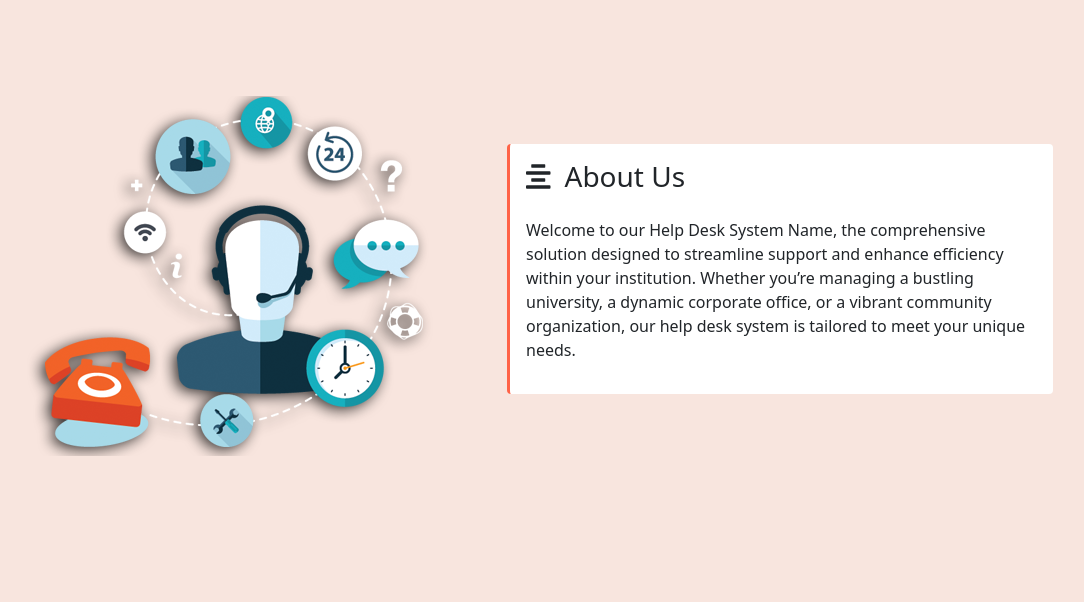
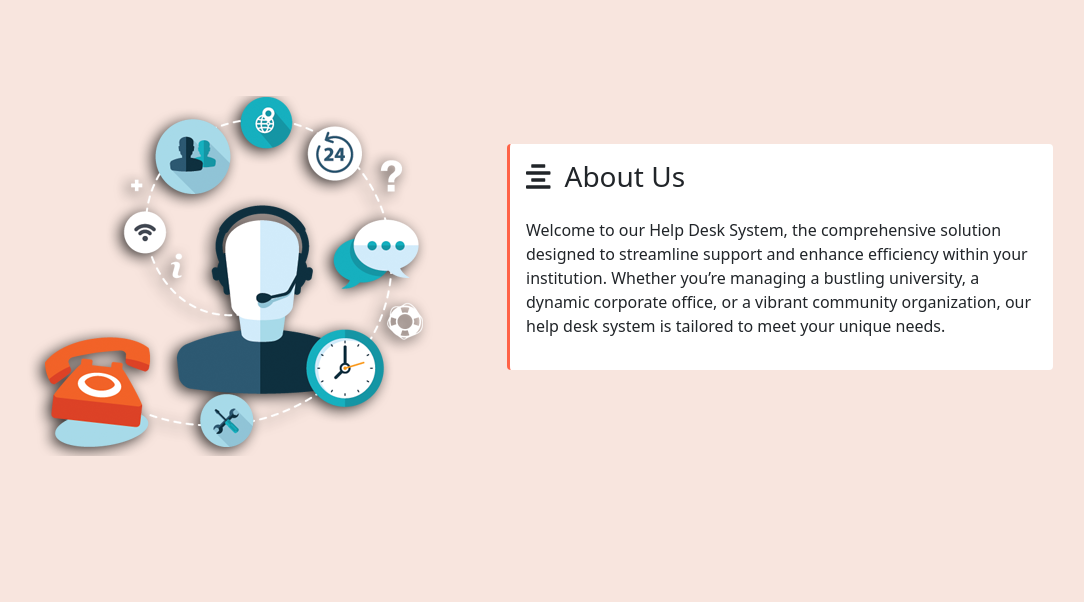
Before and after one commit to marvel9117/help_desk_management_system, a PHP site: page /about.php in a window 1280 px wide. Shown: the part 86-688 px from the top of the page, without its empty margins (145-1229 px from the left). Run offline with PHP 8.4, Linux system fonts and the light colour scheme.

Commit message:
help desk solve

```diff
--- a/about.php
+++ b/about.php
@@ -51,7 +51,7 @@
             <div class="card" id="login">
                 <div class="card-body">
                     <h3 class="mb-4"><i class="fas fa-align-center"></i>&ensp;About Us</h3>
-                   <p>Welcome to our Help Desk System Name, the comprehensive solution designed to streamline support and enhance efficiency within your institution. Whether you’re managing a bustling university, a dynamic corporate office, or a vibrant community organization, our help desk system is tailored to meet your unique needs.</p>
+                   <p>Welcome to our Help Desk System, the comprehensive solution designed to streamline support and enhance efficiency within your institution. Whether you’re managing a bustling university, a dynamic corporate office, or a vibrant community organization, our help desk system is tailored to meet your unique needs.</p>
                 </div>
             </div>
 
```
